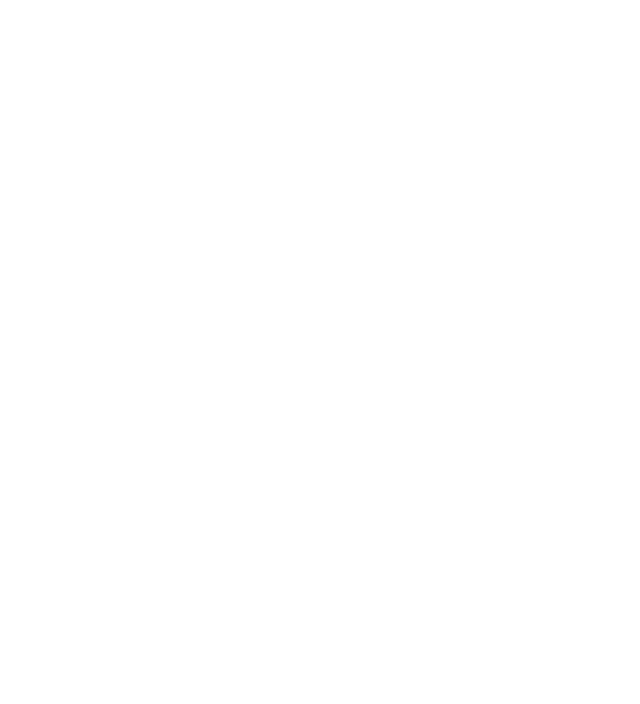
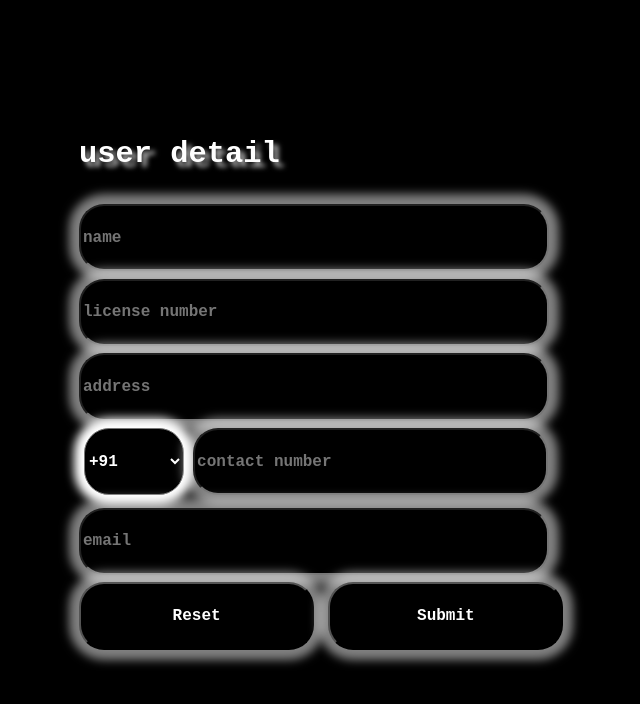
Before and after one commit to VANSHGUPTA1401/vehicle, a plain HTML site: page bookings.html in a window 1280 px wide. Shown: the whole page, without its empty margins (307-947 px from the left). Drawn offline with Linux system fonts and the light colour scheme.

Commit message:
Add files via upload

```diff
--- a/bookings.html
+++ b/bookings.html
@@ -0,0 +1,90 @@
+!<!DOCTYPE html>
+<html lang="en">
+<head>
+    <meta charset="UTF-8">
+    <meta name="viewport" content="width=device-width, initial-scale=1.0">
+    <title>Document</title>
+    <style>
+        html
+{
+   background-color: black;
+   width: 99%;
+   height: 100%;
+   display: flex;
+   justify-content: center;
+   align-items: center;
+}
+body
+{
+   width: 100%;
+   height: 100%;
+   display: flex;
+   justify-content: center;
+   align-items: center;
+}
+form
+{
+   width: 40%;
+   height:70%;
+}
+input{
+margin-top:1.5%;
+margin-right: 2%;
+width: 94%;
+height: 12%;
+border-radius: 25px;
+color: white;
+font-family: 'Courier New', Courier, monospace;
+font-size: 100%;
+font-weight: 900;
+background-color: black;
+box-shadow: 0px 0px 10px 10px rgba(255,255,255, 0.5);
+}
+input:hover
+{
+box-shadow: 0px 0px 10px 10px rgba(255,255,255, 1);
+text-shadow: 10px 10px 10px rgba(255,255,255, 0.7);
+transition-duration: 3s;
+transition-timing-function: cubic-bezier(0.075, 0.82, 0.165, 1);
+}
+select
+{
+margin: 1%;
+height: 12%;
+width: 20%;
+border-radius: 25px;
+color: white;
+font-family: 'Courier New', Courier, monospace;
+font-size: 100%;
+font-weight: 900;
+background-color: black;
+box-shadow: 0px 0px 10px 10px rgba(255,255,255, 1);
+}
+h2
+{
+font-family: 'Courier New', Courier, monospace;
+font-size: 190%;
+font-weight: 900;
+color: white;
+text-shadow: 5px 5px 5px rgba(255,255,255, 0.7)
+}
+
+    </style>
+</head>
+<body>
+    <form action="index.html">
+        <h2>user detail</h2>
+        <input type="text" id="" placeholder="name"><br>
+        <input type="whole-number" id="" placeholder="license number"><br>
+        <input type="text||number" id="" placeholder="address"><br>
+        <select name="" id="">
+        <option>+91</option>
+        <option>+555</option>
+        </select>
+        <input type="natural number" id="" placeholder="contact number" style="width:71% ;"><br>
+        <input type="email" id="" placeholder="email"><br>
+        <input type="reset" id="" placeholder="reset" style=" width:47% ;">
+        <input type="submit" id="" placeholder="NEXT" style=" width:47% ;">
+    </form>
+</body>
+</html>
```
Also changed, not shown: index.html (+1 -1 lines).
